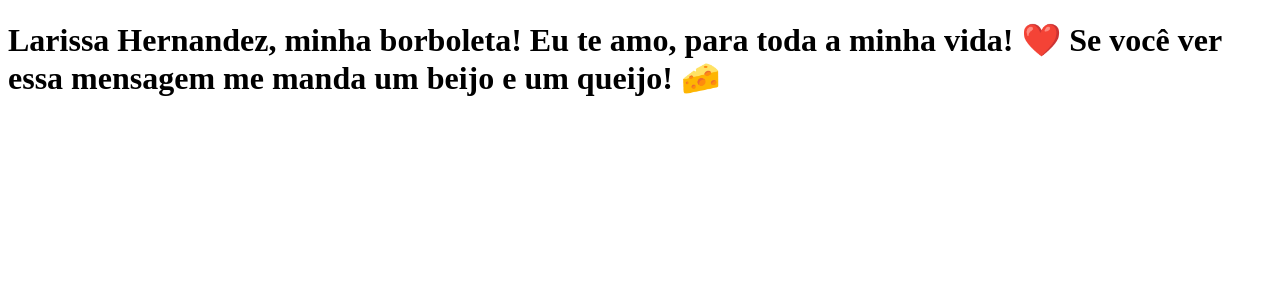
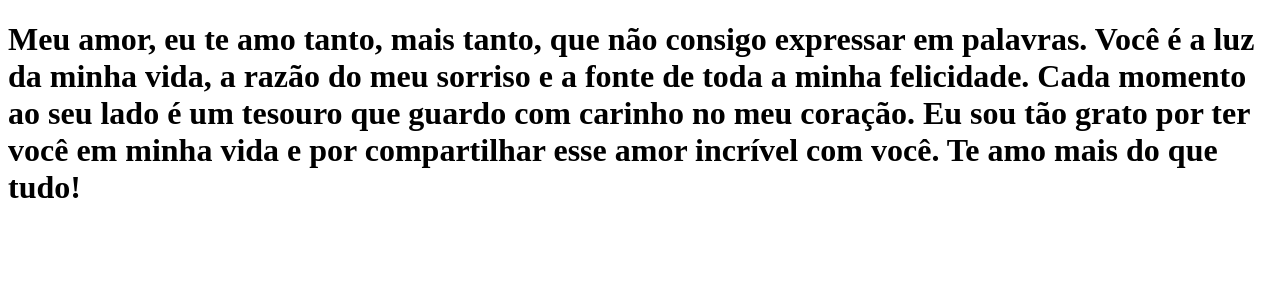
Before and after one commit to lvgusson/clone-tabnews, a Next.js app: page / in a window 1280 px wide. Shown: the top 300 px of the page. Built offline with nearby package versions, Linux system fonts and the light colour scheme.

Commit message:
update page

```diff
--- /dev/null
+++ b/models/calculadora.js
@@ -0,0 +1,5 @@
+function somar(arg1, arg2) {
+  return arg1 + arg2;
+}
+
+exports.somar = somar;
--- a/pages/index.js
+++ b/pages/index.js
@@ -1,8 +1,11 @@
 function Home() {
   return (
     <h1>
-      Larissa Hernandez, minha borboleta! Eu te amo, para toda a minha vida! ❤️
-      Se você ver essa mensagem me manda um beijo e um queijo! 🧀
+      Meu amor, eu te amo tanto, mais tanto, que não consigo expressar em
+      palavras. Você é a luz da minha vida, a razão do meu sorriso e a fonte de
+      toda a minha felicidade. Cada momento ao seu lado é um tesouro que guardo
+      com carinho no meu coração. Eu sou tão grato por ter você em minha vida e
+      por compartilhar esse amor incrível com você. Te amo mais do que tudo!
     </h1>
   );
 }
```
Also changed, not shown: 1 other file (tests, documents, lock files or other folders).
